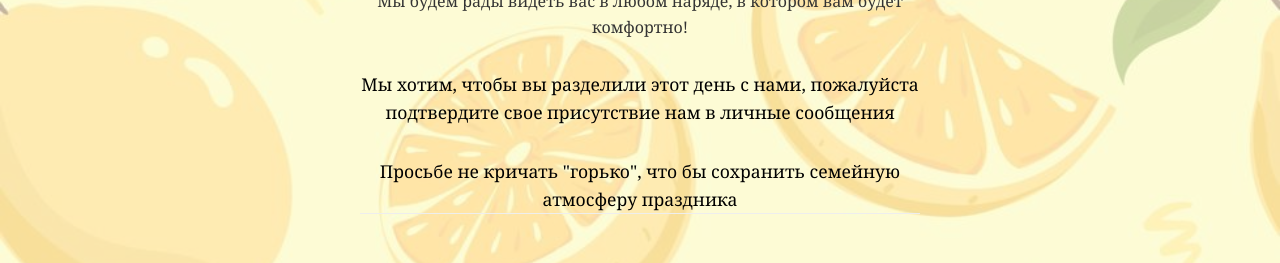
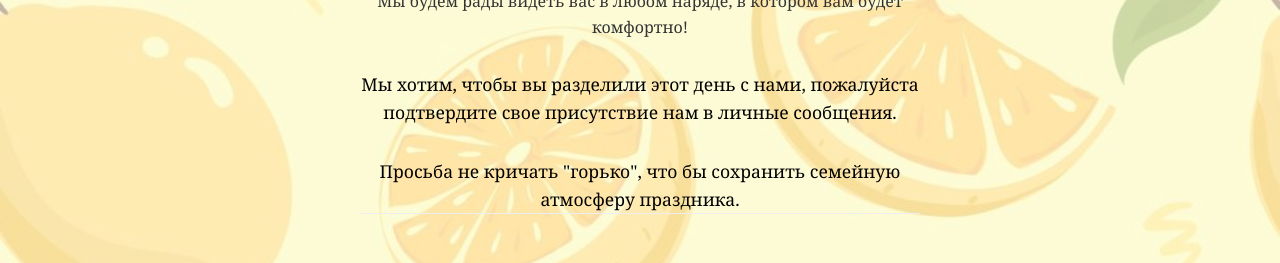
Before and after one commit to EgorSuncheleev/Invite, a website built with Vite: page index.html in a window 1280 px wide. Shown: the part 1553-1816 px from the top of the page. Built offline with nearby package versions, Linux system fonts and the light colour scheme.

Commit message:
NewCommit3

```diff
--- a/index.html
+++ b/index.html
@@ -59,9 +59,9 @@
             </div>
 
             <p class="rsvp">Мы хотим, чтобы вы разделили этот день с нами, пожалуйста подтвердите свое присутствие нам в
-                личные сообщения</p>
+                личные сообщения.</p>
 
-            <p class="rsvp">Просьбе не кричать "горько", что бы сохранить семейную атмосферу праздника</p>
+            <p class="rsvp">Просьба не кричать "горько", что бы сохранить семейную атмосферу праздника.</p>
         </div>
 
         <footer class="footer">
```
